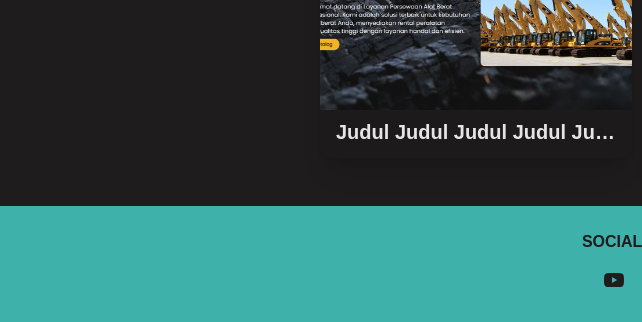
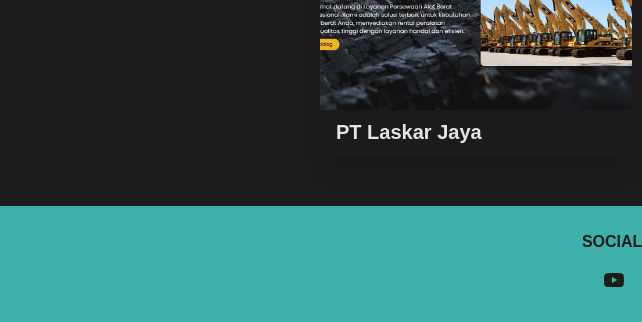
Before and after one commit to codenamedcd/web-portofolio.github.io, a website: page index.html in a window 1280 px wide. Shown: the part 810-1132 px from the top of the page, 0-642 px from the left. Drawn offline with Linux system fonts and the light colour scheme.

Commit message:
Update index.html

```diff
--- a/index.html
+++ b/index.html
@@ -71,7 +71,7 @@
           <div class="w-1/2 lg:w-1/4">
             <div class="pb-3 bg-neutral-900/20 shadow-xl rounded-lg">
               <div class="py-12 lg:py-24 px-8 rounded-t-md bg-cover bg-center" style="background-image: url(asset/PT\ Laskar\ Jaya.png)"></div>
-              <h4 class="font-bold text-base lg:text-xl lg:px-4 px-2 pt-2 truncate">Judul Judul Judul Judul Judul Judul</h4>
+              <h4 class="font-bold text-base lg:text-xl lg:px-4 px-2 pt-2 truncate">PT Laskar Jaya</h4>
             </div>
           </div>
           <div class="w-1/2 lg:w-1/4">
```
